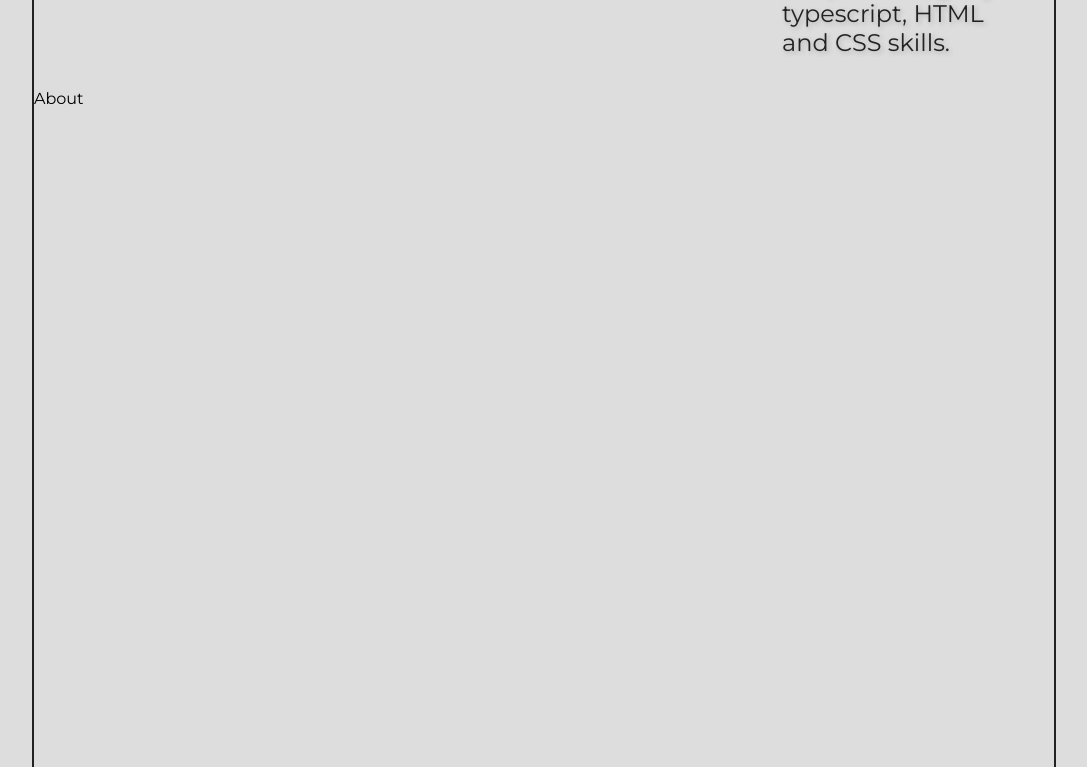
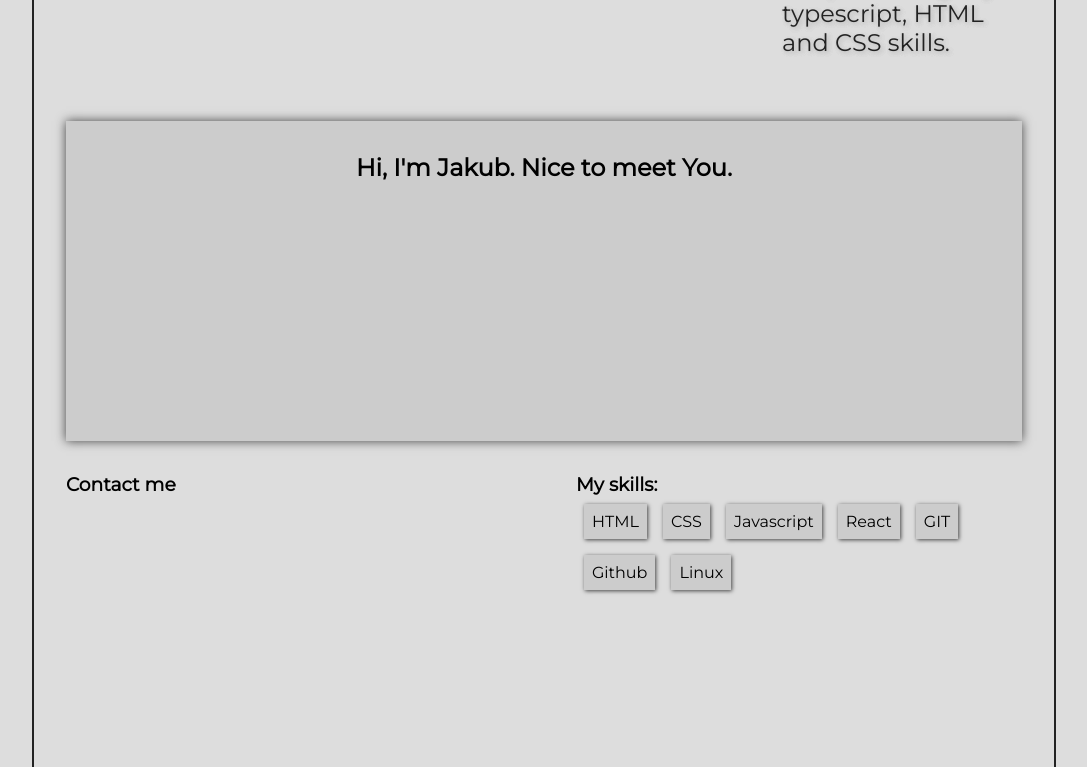
Before and after one commit to neumie/portfolio, a React (Vite) app: page / in a window 1280 px wide. Shown: the part 713-1480 px from the top of the page, without its empty margins (96-1183 px from the left). Built offline with nearby package versions, Linux system fonts and the light colour scheme.

Commit message:
[feature] adding incomplete about section

```diff
--- a/src/about.module.css
+++ b/src/about.module.css
@@ -1,4 +1,57 @@
 .about {
+  display: grid;
+  grid-template-areas:
+    "description"
+    "skills"
+    "contact";
+  padding: 2em;
   height: 100vh;
-  scroll-snap-align: start;
 }
+
+.contact {
+  grid-area: contact;
+}
+
+.description {
+  grid-area: description;
+  background-color: var(--light);
+
+  padding: 2em;
+  box-shadow: 0 0 10px var(--dark);
+  text-align: center;
+}
+
+.skills {
+  grid-area: skills;
+}
+
+.skills ul {
+  list-style-type: none;
+}
+
+.skills li {
+  display: inline-block;
+  margin: 0.5em;
+  padding: 0.5em;
+  background-color: var(--light);
+  box-shadow: 1px 1px 4px var(--dark);
+}
+
+@media only screen and (min-width: 768px) {
+  /* tablet */
+
+  .about {
+    grid-template-columns: 1fr 1fr;
+    grid-template-areas:
+      "description description"
+      "contact skills";
+  }
+
+  .skills {
+    padding: 2em 0 2em 2em;
+  }
+
+  .contact {
+    padding: 2em 2em 2em 0;
+  }
+}
--- a/src/about.tsx
+++ b/src/about.tsx
@@ -4,7 +4,25 @@ import styles from "./about.module.css";
 export const About = () => {
   return (
     <section id="about" className={`${styles.about}`}>
-      About
+      <div className={styles["description"]}>
+        <h2>Hi, I'm Jakub. Nice to meet You.</h2>
+        <h3></h3>
+      </div>
+      <div className={styles["contact"]}>
+        <h3>Contact me</h3>
+      </div>
+      <div className={styles["skills"]}>
+        <h3>My skills:</h3>
+        <ul>
+          <li className={styles["skill"]}>HTML</li>
+          <li className={styles["skill"]}>CSS</li>
+          <li className={styles["skill"]}>Javascript</li>
+          <li className={styles["skill"]}>React</li>
+          <li className={styles["skill"]}>GIT</li>
+          <li className={styles["skill"]}>Github</li>
+          <li className={styles["skill"]}>Linux</li>
+        </ul>
+      </div>
     </section>
   );
 };
```
